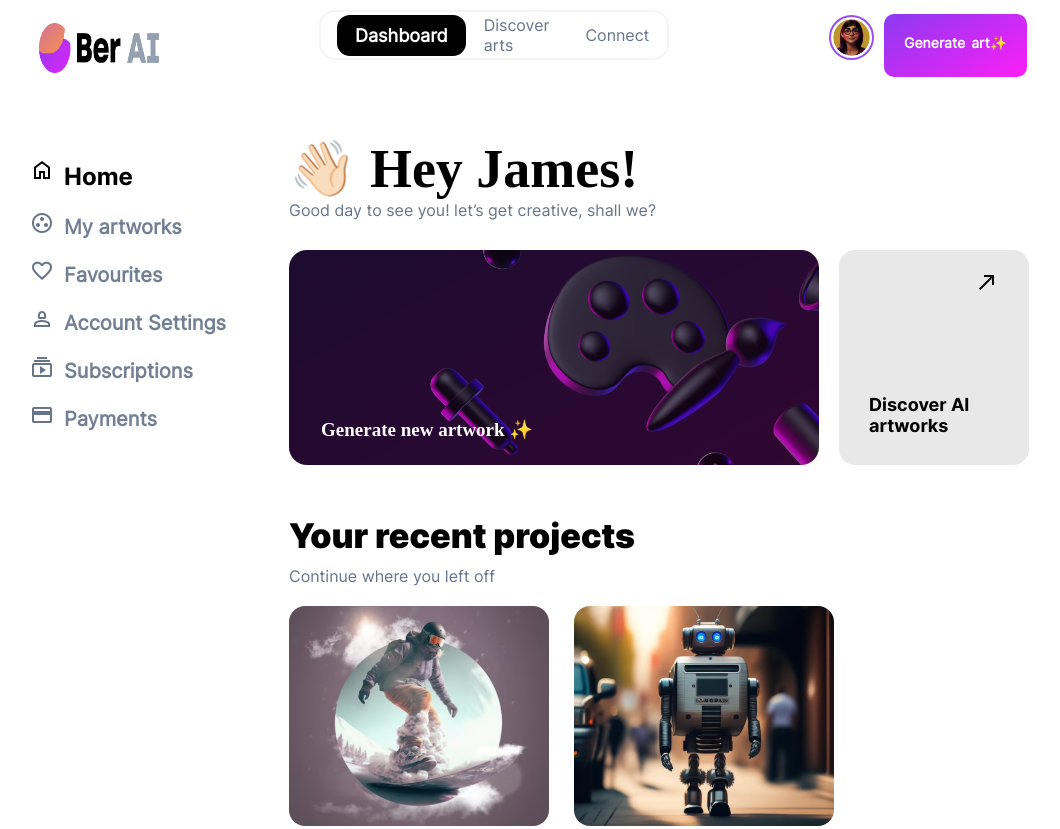
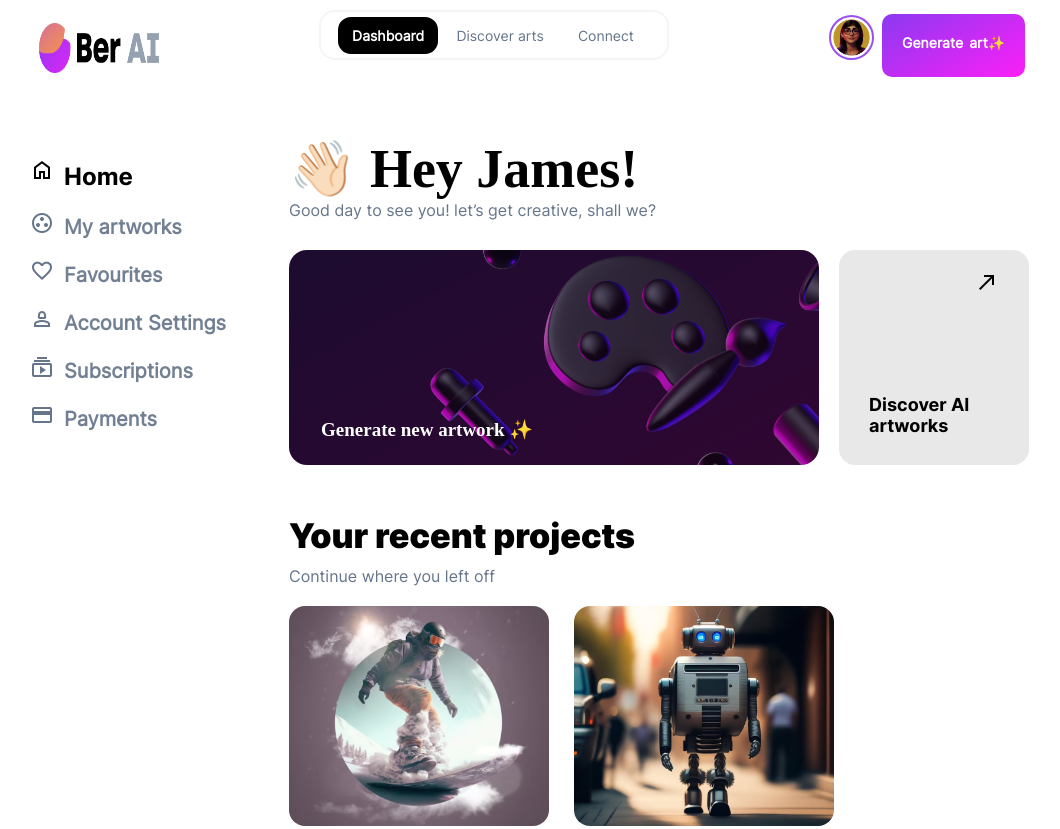
Before and after one commit to HariSunil/BerAI, a plain HTML site: page index.html in a window 1280 px wide. Shown: the top 829 px of the page, without its empty margins (101-1161 px from the left). Drawn offline with nearby package versions, Linux system fonts and the light colour scheme; a web font is replaced by a local one.

Commit message:
updated webpage

```diff
--- a/index.html
+++ b/index.html
@@ -17,7 +17,7 @@
                     </div>
                     <div class="menubar h1">
                             <a href="#" class="currentlink menulink">Dashboard</a>
-                            <a href="#" class="menulink" >Discover arts</a>
+                            <a href="#" class="menulink" >Discover<span id="a-rt">arts</span></a>
                             <a href="#" class="menulink">Connect</a>
                     </div>
                     <div class="profilelink h1">
--- a/style.css
+++ b/style.css
@@ -65,20 +65,23 @@
     background-color: #000;
     border-radius: 13px;
     font-weight: 600;
-    font-size: 18px;
+    font-size: 14px;
     font-family: 'regular';
     border: 2px solid #000;
-    padding: 8px 16px;
+    padding: 8px 12px;
 }
 .menulink{
     color:#66758a;
-    border-radius: 12px;
-    padding: 8px 18px;
-    font-size: 16px;
+    border-radius: 14px;
+    padding: 10px 16px;
+    font-size: 14px;
     font-weight: 500;
     font-family: 'regular';
     transition: all ease .4s;
     text-decoration: none;
+}
+#a-rt{
+    margin-left: 4px;
 }
 .menulink:hover{
     color:#fff;
@@ -112,8 +115,8 @@
     cursor: pointer;
     border-radius: 10px;
     padding-block:20px;
-    padding-inline:20px ;
-    margin-left: 10px;
+    padding-inline: 20px;
+    margin-left: 8px;
 }
 .profile-btn a{
     text-decoration: none;
@@ -367,11 +370,11 @@
 }
 @media (min-width:320px) and (max-width:480px){
     .head{
-        margin-left: 15px;
+        margin-left: 18px;
     }
     .logo img{
-        width:135px;
-        height:65px;
+        width:120px;
+        height:45px;
     }
     .profile-img img{
         width:65px;
@@ -379,6 +382,11 @@
     }
     .profilelink{
           margin-left: 15px;
+    }
+    .profile-btn{
+        padding-block:22px;
+        padding-inline:14px;
+        margin-left: 14px;
     }
     .content-section{
          margin-inline: 5px;
```
